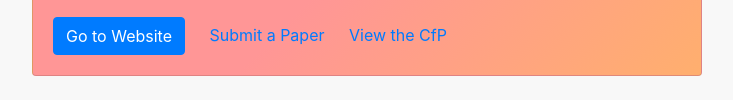
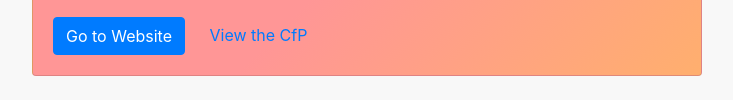
Before and after one commit to AffectRE/affectre.github.io, a plain HTML site: page index.html in a window 1280 px wide. Shown: the part 425-525 px from the top of the page, without its empty margins (273-1006 px from the left). Drawn offline with nearby package versions, Linux system fonts and the light colour scheme.

Commit message:
Remove EasyChair link for AffectRE20

```diff
--- a/index.html
+++ b/index.html
@@ -56,7 +56,6 @@
 					</div>
 					<div class="card-body">
 						<a target="_blank" class="card-link btn btn-primary" href="https://affectre.github.io/2020/">Go to Website</a>
-						<a target="_blank" class="card-link" href="https://easychair.org/conferences/?conf=affectre20">Submit a Paper</a>
 						<a target="_blank" class="card-link" href="https://affectre.github.io/2020/AffectRE20-cfp.pdf">View the CfP</a>
 					</div>
 				</div>
```
